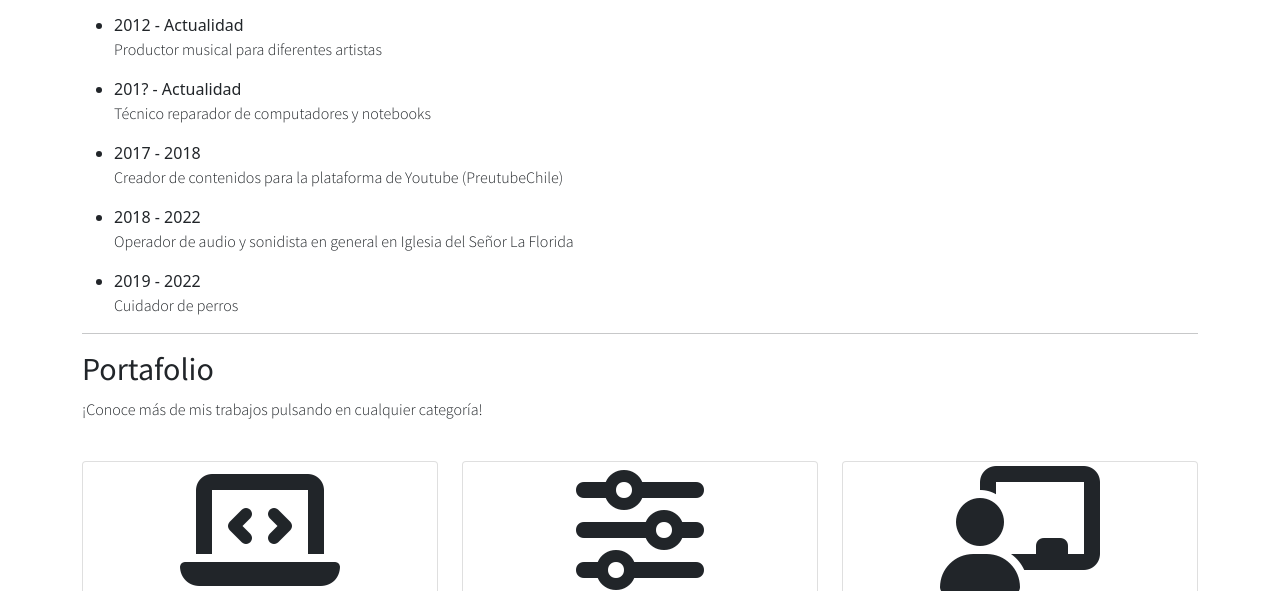
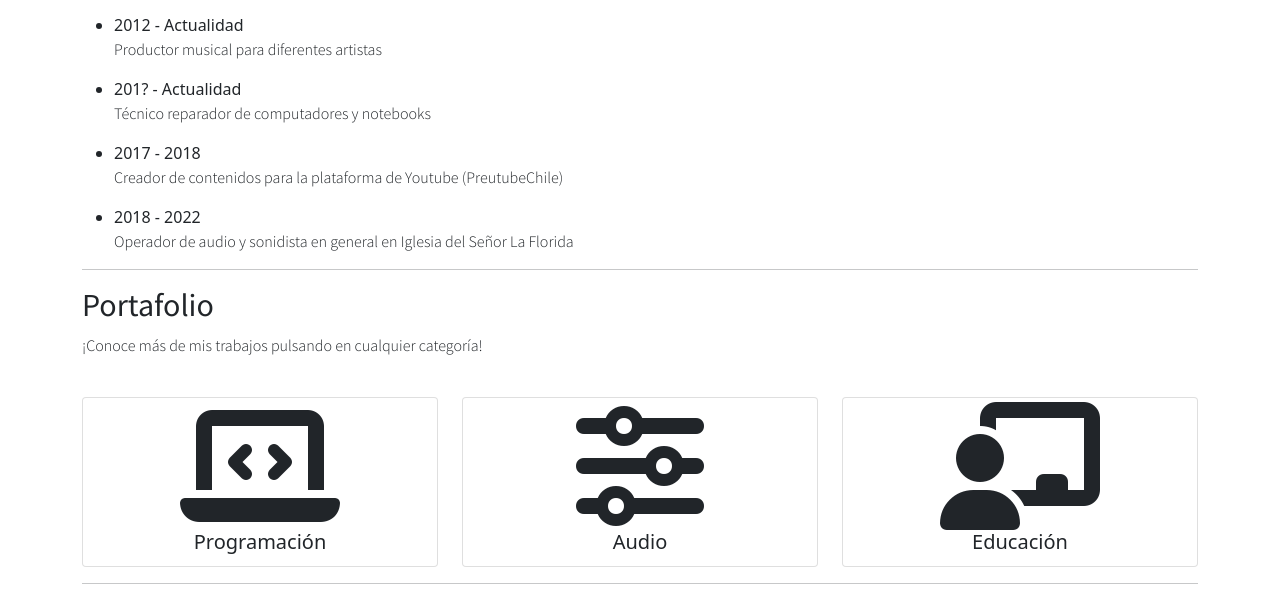
Before and after one commit to diegodeg58/diegodeg58.github.io, a plain HTML site: page index.html in a window 1280 px wide. Shown: the part 1440-2031 px from the top of the page. Drawn offline with nearby package versions, Linux system fonts and the light colour scheme; a web font is replaced by a local one.

Commit message:
Cambio info profesional

```diff
--- a/index.html
+++ b/index.html
@@ -197,12 +197,6 @@
                     Operador de audio y sonidista en general en Iglesia del Señor La Florida
                 </p>
             </li>
-            <li>
-                2019 - 2022
-                <p>
-                    Cuidador de perros
-                </p>
-            </li>
         </ul>
         <hr>
     </section>
@@ -263,6 +257,7 @@
             </li>
         </ul>
     </footer>
+
     <script src="https://cdnjs.cloudflare.com/ajax/libs/jquery/3.6.0/jquery.min.js" integrity="sha512-894YE6QWD5I59HgZOGReFYm4dnWc1Qt5NtvYSaNcOP+u1T9qYdvdihz0PPSiiqn/+/3e7Jo4EaG7TubfWGUrMQ==" crossorigin="anonymous" referrerpolicy="no-referrer"></script>
     <script src="https://cdn.jsdelivr.net/npm/bootstrap@5.1.3/dist/js/bootstrap.bundle.min.js" integrity="sha384-ka7Sk0Gln4gmtz2MlQnikT1wXgYsOg+OMhuP+IlRH9sENBO0LRn5q+8nbTov4+1p" crossorigin="anonymous"></script>
     <script src="assets/js/script.js"></script>
```
